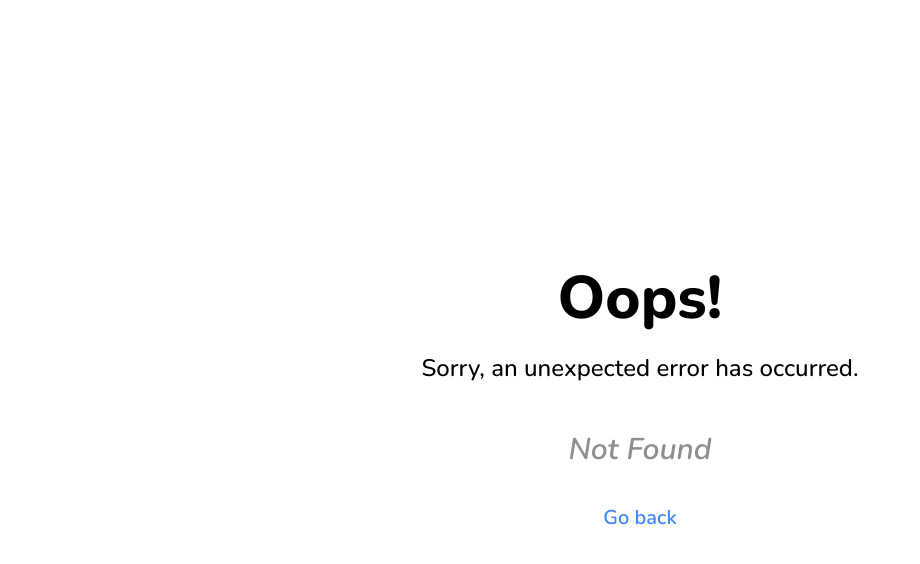
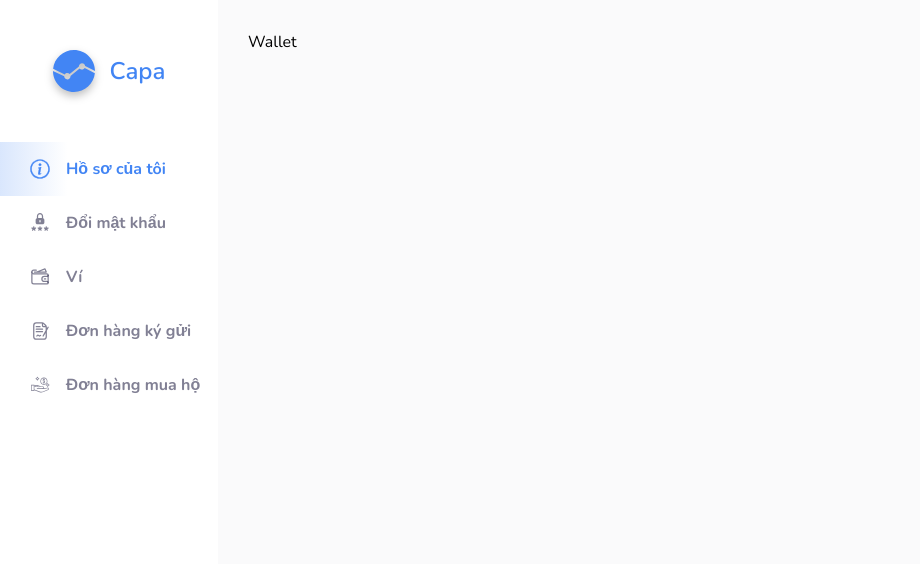
Before and after one commit to ntcom/capa-group, a React (Vite) app in the folder sale-order-portal/: page /wallet in a window 1280 px wide. Before the commit this address had no page. Shown: the top 564 px of the page, without its empty margins (0-920 px from the left). Built offline with nearby package versions, Linux system fonts and the light colour scheme.

Commit message:
chose: wallet

```diff
--- a/sale-order-portal/src/components/Sidebar/Sidebar.jsx
+++ b/sale-order-portal/src/components/Sidebar/Sidebar.jsx
@@ -1,6 +1,5 @@
 import { useState } from "react";
 import { Link } from "react-router-dom";
-// import { Icons } from "../Icons/Icons";
 import logo from '../../assets/svgs/logo.svg';
 import infoIcon from '../../assets/svgs/info.svg';
 import infoIconActive from '../../assets/svgs/info-active.svg';
--- a/sale-order-portal/src/main.jsx
+++ b/sale-order-portal/src/main.jsx
@@ -10,6 +10,7 @@ import { ErrorPage } from "./pages/ErrorPage/ErrorPage.jsx";
 import { DeliveryService } from "./pages/DeliveryService/DeliveryService.jsx";
 import { DeliveryServiceDetail } from "./pages/DeliveryService/DeliveryServiceDetail.jsx";
 import { OrderService } from "./pages/OrderService/OrderService.jsx";
+import { Wallet } from "./pages/wallet/wallet.jsx";
 
 const router = createBrowserRouter([
   {
@@ -20,6 +21,10 @@ const router = createBrowserRouter([
       {
         path: "profile",
         element: <Home />,
+      },
+      {
+        path: "wallet",
+        element: <Wallet />,
       },
       {
         path: "order/delivery-service",
--- /dev/null
+++ b/sale-order-portal/src/pages/Wallet/Wallet.jsx
@@ -0,0 +1,6 @@
+
+export const Wallet = () => {
+  return (
+    <div>Wallet</div>
+  )
+}
```
Also changed, not shown: sale-order-portal/src/assets/svgs/group.svg (added).
